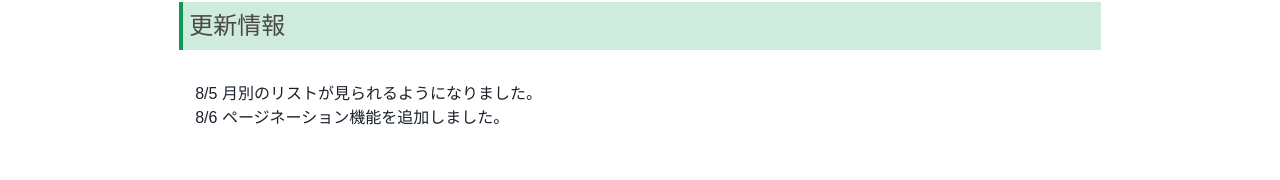
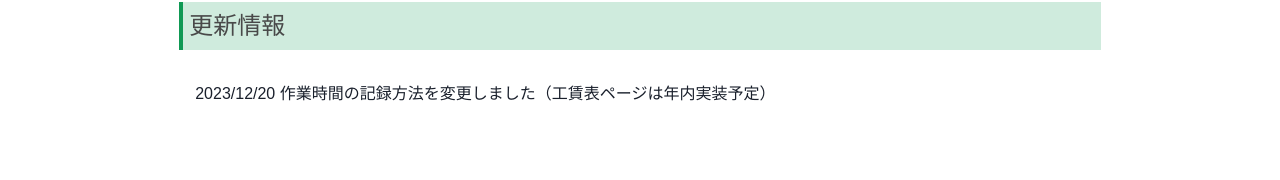
Before and after one commit to okaken2022/recoas, a Next.js app: page / in a window 1280 px wide. Shown: the part 209-389 px from the top of the page. Built offline with nearby package versions, Linux system fonts and the light colour scheme; no server answers; the database is empty; sample sign-in values are in the browser's storage; a web font is replaced by a local one.

Commit message:
add: 更新情報

```diff
--- a/pages/index.tsx
+++ b/pages/index.tsx
@@ -75,8 +75,7 @@ export default function Home() {
           更新情報
         </Text>
         <Box mt='4' p='4'>
-          <Text>8/5 月別のリストが見られるようになりました。</Text>
-          <Text>8/6 ページネーション機能を追加しました。</Text>
+        <Text>2023/12/20 作業時間の記録方法を変更しました（工賃表ページは年内実装予定）</Text>
         </Box>
 
         {/* 利用者一覧 */}
```
